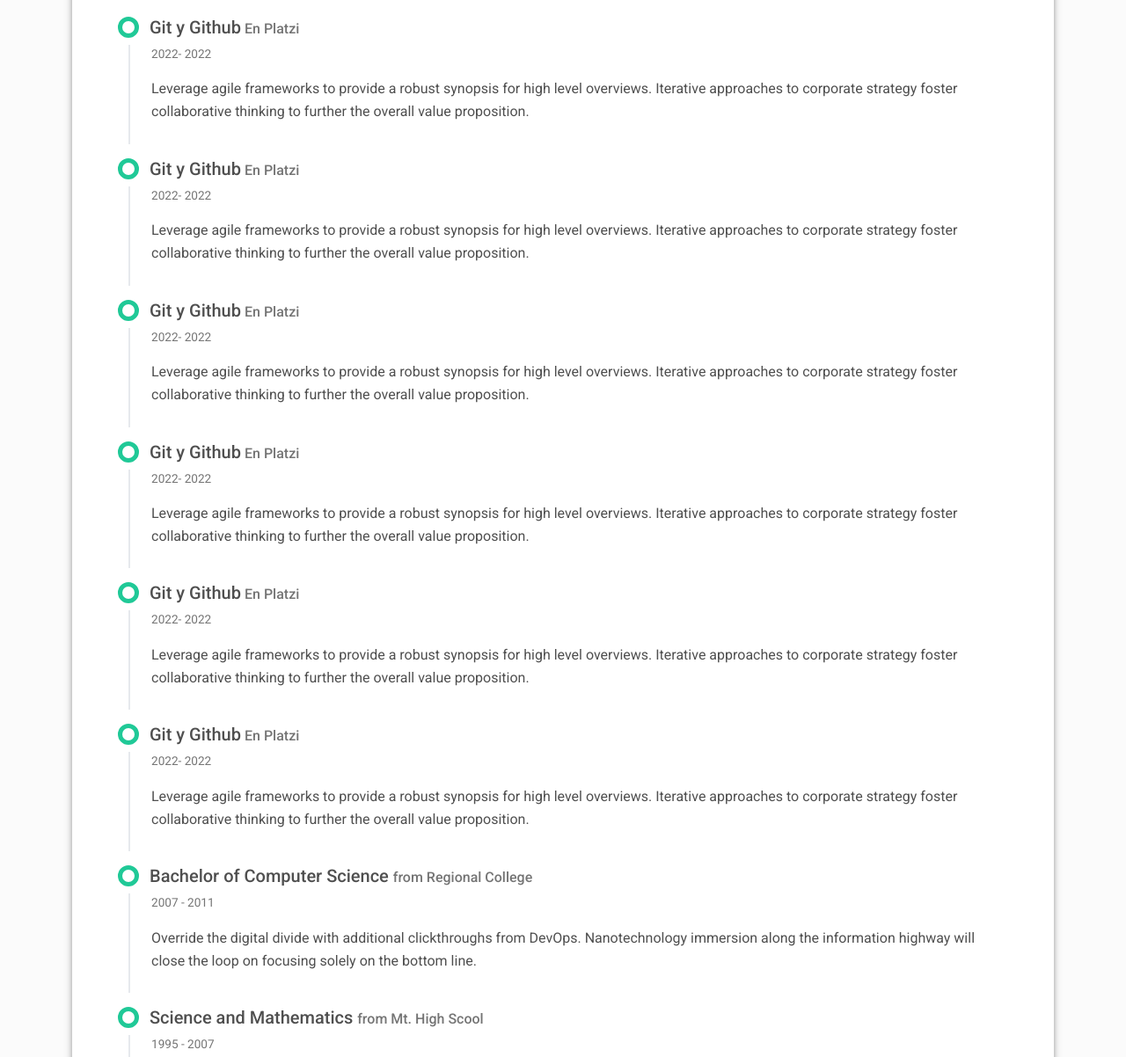
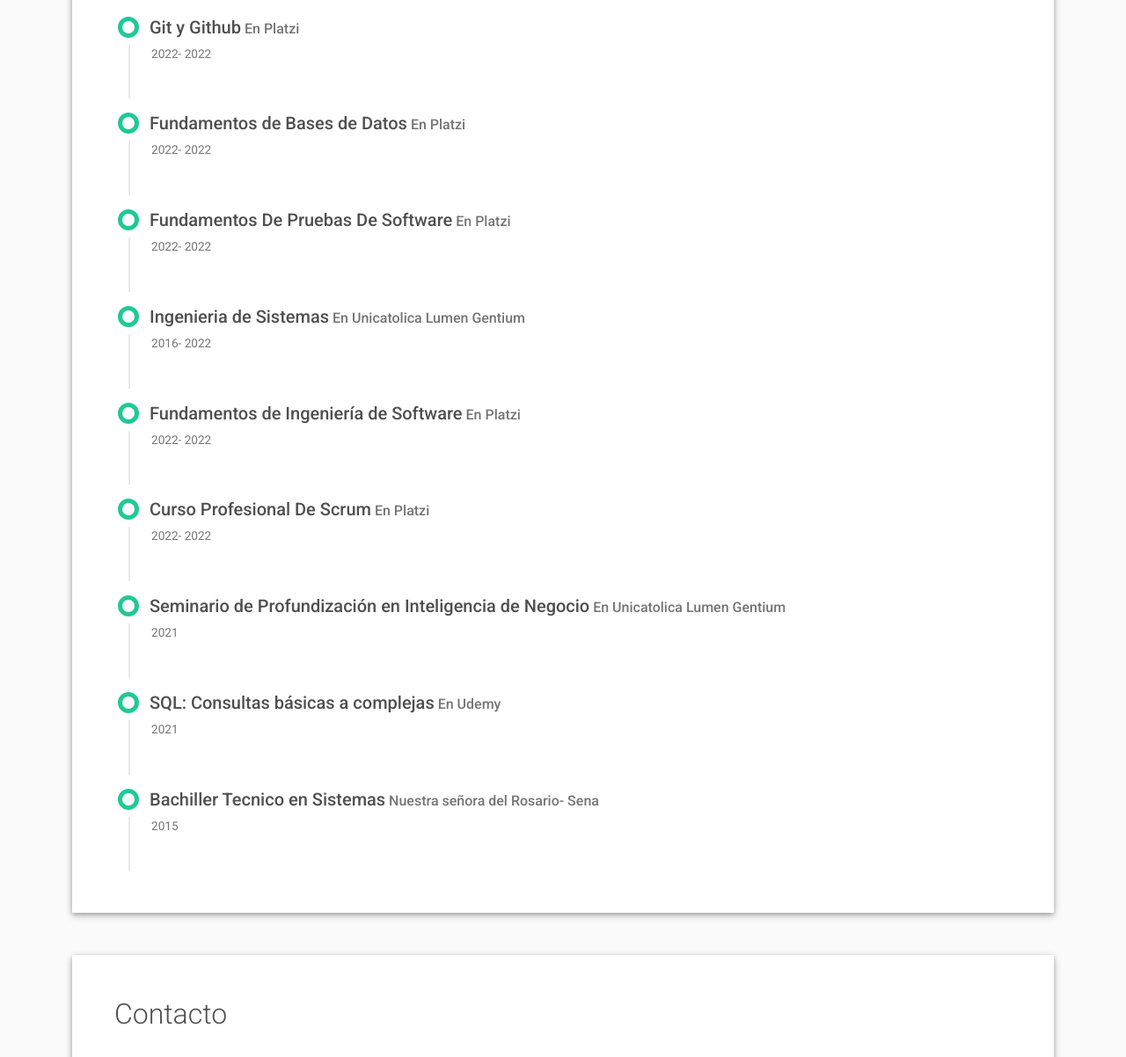
Before and after one commit to alejandrop758/alejandrop758.github.io, a plain HTML site: page index.html in a window 1280 px wide. Shown: the part 2420-3622 px from the top of the page at 88% size. Drawn offline with Linux system fonts and the light colour scheme; grey boxes are pictures that could not be loaded.

Commit message:
Ajuste historia laboral

```diff
--- a/index.html
+++ b/index.html
@@ -66,7 +66,7 @@
               <div class="header-social mb-3 d-print-none" data-aos="zoom-in" data-aos-delay="200">
                 <nav role="navigation">
                   <ul class="nav justify-content-center">
-                    <li class="nav-item"><a class="nav-link" href="https://www.linkedin.com/in/alejandro-oliveros-8589a91a8/" title="Twitter"><i class="fab fa-linkedin"></i><span class="menu-title sr-only">Linkedin</span></a>
+                    <li class="nav-item"><a class="nav-link" href="https://www.linkedin.com/in/alejandro-oliveros-8589a91a8/" title="linkedin"><i class="fab fa-linkedin"></i><span class="menu-title sr-only">Linkedin</span></a>
                     </li>
                     <li class="nav-item"><a class="nav-link" href="https://github.com/alejandrop758" title="Github"><i class="fab fa-github"></i><span class="menu-title sr-only">Github</span></a>
                     </li>
@@ -187,7 +187,7 @@
           </div>
           <div class="timeline-body px-4 pb-4">
             <div class="text-muted text-small mb-3">Nov, 2021 - Actualmente</div>
-            <div>Se realiza levantamiento de información para los proyectos en curso, mediante el marco de trabajo scrum, desarrollando habilidades y competencias enfocadas a la ejecución de pruebas. <br/><br/>
+            <div>Se realiza levantamiento de información para los proyectos en curso, mediante el marco de trabajo scrum, desarrollando habilidades y competencias enfocadas a la ejecución de Pruebas de Software. <br/><br/>
               -Analista Junior de Tecnología <br/>
               -Analista Tecnología <br/>
               - QA manual – Tecnología <br/>
@@ -208,7 +208,7 @@
             <div class="h5">Analista Utilities <span class="text-muted h6">En Emcali</span></div>
           </div>
           <div class="timeline-body px-4 pb-4">
-            <div class="text-muted text-small mb-3">Jan, 2011 - May, 2013</div>
+            <div class="text-muted text-small mb-3">Jul, 2018 - Ene, 2021</div>
             <div>
               Encargado de la atención de los reportes para portafolio de energía y acueducto de las empresas municipales de Cali (Emcali). Optimizando los tiempos de respuestas, mejorando los indicadores de atención.</div>
           </div>
@@ -226,70 +226,70 @@
           </div>
           <div class="timeline-body px-4 pb-4">
             <div class="text-muted text-small mb-3">2022- 2022</div>
-            <div>Leverage agile frameworks to provide a robust synopsis for high level overviews. Iterative approaches to corporate strategy foster collaborative thinking to further the overall value proposition.</div>
           </div>
         </div>
         <div class="timeline-card timeline-card-success" data-aos="fade-in" data-aos-delay="0">
           <div class="timeline-head px-4 pt-3">
-            <div class="h5">Git y Github<span class="text-muted h6"> En Platzi</span>          </div>
+            <div class="h5">Fundamentos de Bases de Datos<span class="text-muted h6"> En Platzi</span>          </div>
           </div>
           <div class="timeline-body px-4 pb-4">
             <div class="text-muted text-small mb-3">2022- 2022</div>
-            <div>Leverage agile frameworks to provide a robust synopsis for high level overviews. Iterative approaches to corporate strategy foster collaborative thinking to further the overall value proposition.</div>
           </div>
         </div>
         <div class="timeline-card timeline-card-success" data-aos="fade-in" data-aos-delay="0">
           <div class="timeline-head px-4 pt-3">
-            <div class="h5">Git y Github<span class="text-muted h6"> En Platzi</span>          </div>
+            <div class="h5">Fundamentos De Pruebas De Software<span class="text-muted h6"> En Platzi</span>          </div>
           </div>
           <div class="timeline-body px-4 pb-4">
             <div class="text-muted text-small mb-3">2022- 2022</div>
-            <div>Leverage agile frameworks to provide a robust synopsis for high level overviews. Iterative approaches to corporate strategy foster collaborative thinking to further the overall value proposition.</div>
           </div>
         </div>
         <div class="timeline-card timeline-card-success" data-aos="fade-in" data-aos-delay="0">
           <div class="timeline-head px-4 pt-3">
-            <div class="h5">Git y Github<span class="text-muted h6"> En Platzi</span>          </div>
+            <div class="h5">Ingenieria de Sistemas<span class="text-muted h6"> En Unicatolica Lumen Gentium</span>          </div>
           </div>
           <div class="timeline-body px-4 pb-4">
-            <div class="text-muted text-small mb-3">2022- 2022</div>
-            <div>Leverage agile frameworks to provide a robust synopsis for high level overviews. Iterative approaches to corporate strategy foster collaborative thinking to further the overall value proposition.</div>
+            <div class="text-muted text-small mb-3">2016- 2022</div>
           </div>
         </div>
         <div class="timeline-card timeline-card-success" data-aos="fade-in" data-aos-delay="0">
           <div class="timeline-head px-4 pt-3">
-            <div class="h5">Git y Github<span class="text-muted h6"> En Platzi</span>          </div>
+            <div class="h5">Fundamentos de Ingeniería de Software<span class="text-muted h6"> En Platzi</span>          </div>
           </div>
           <div class="timeline-body px-4 pb-4">
             <div class="text-muted text-small mb-3">2022- 2022</div>
-            <div>Leverage agile frameworks to provide a robust synopsis for high level overviews. Iterative approaches to corporate strategy foster collaborative thinking to further the overall value proposition.</div>
           </div>
         </div>
         <div class="timeline-card timeline-card-success" data-aos="fade-in" data-aos-delay="0">
           <div class="timeline-head px-4 pt-3">
-            <div class="h5">Git y Github<span class="text-muted h6"> En Platzi</span>          </div>
+            <div class="h5">Curso Profesional De Scrum<span class="text-muted h6"> En Platzi</span>          </div>
           </div>
           <div class="timeline-body px-4 pb-4">
             <div class="text-muted text-small mb-3">2022- 2022</div>
-            <div>Leverage agile frameworks to provide a robust synopsis for high level overviews. Iterative approaches to corporate strategy foster collaborative thinking to further the overall value proposition.</div>
+          </div>
+        </div>
+        <div class="timeline-card timeline-card-success" data-aos="fade-in" data-aos-delay="0">
+          <div class="timeline-head px-4 pt-3">
+            <div class="h5">Seminario de Profundización en Inteligencia de Negocio<span class="text-muted h6"> En Unicatolica Lumen Gentium </span>          </div>
+          </div>
+          <div class="timeline-body px-4 pb-4">
+            <div class="text-muted text-small mb-3"> 2021</div>
           </div>
         </div>
         <div class="timeline-card timeline-card-success" data-aos="fade-in" data-aos-delay="200">
           <div class="timeline-head px-4 pt-3">
-            <div class="h5">Bachelor of Computer Science <span class="text-muted h6">from Regional College</span>          </div>
+            <div class="h5">SQL: Consultas básicas a complejas<span class="text-muted h6"> En Udemy</span>          </div>
           </div>
           <div class="timeline-body px-4 pb-4">
-            <div class="text-muted text-small mb-3">2007 - 2011</div>
-            <div>Override the digital divide with additional clickthroughs from DevOps. Nanotechnology immersion along the information highway will close the loop on focusing solely on the bottom line.</div>
+            <div class="text-muted text-small mb-3">2021</div>
           </div>
         </div>
         <div class="timeline-card timeline-card-success" data-aos="fade-in" data-aos-delay="400">
           <div class="timeline-head px-4 pt-3">
-            <div class="h5">Science and Mathematics <span class="text-muted h6">from Mt. High Scool</span>          </div>
+            <div class="h5">Bachiller Tecnico en Sistemas<span class="text-muted h6"> Nuestra señora del Rosario- Sena</span>          </div>
           </div>
           <div class="timeline-body px-4 pb-4">
-            <div class="text-muted text-small mb-3">1995 - 2007</div>
-            <div>User generated content in real-time will have multiple touchpoints for offshoring. Organically grow the holistic world view of disruptive innovation via workplace diversity and empowerment.</div>
+            <div class="text-muted text-small mb-3"> 2015</div>
           </div>
         </div>
       </div>
@@ -322,7 +322,7 @@
           <div class="footer-nav">
             <nav role="navigation">
               <ul class="nav justify-content-center">
-                <li class="nav-item"><a class="nav-link" href="https://www.linkedin.com/in/alejandro-oliveros-8589a91a8/" title="Twitter"><i class="fab fa-linkedin"></i><span class="menu-title sr-only">Linkedin</span></a>
+                <li class="nav-item"><a class="nav-link" href="https://www.linkedin.com/in/alejandro-oliveros-8589a91a8/" title="linkedin"><i class="fab fa-linkedin"></i><span class="menu-title sr-only">Linkedin</span></a>
                 </li>
                 <li class="nav-item"><a class="nav-link" href="https://github.com/alejandrop758" title="Github"><i class="fab fa-github"></i><span class="menu-title sr-only">Github</span></a>
                 </li>
```
Also changed, not shown: 1 other file.
